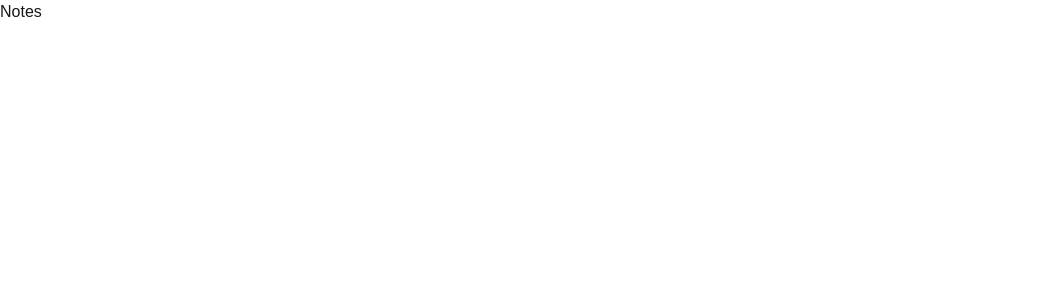
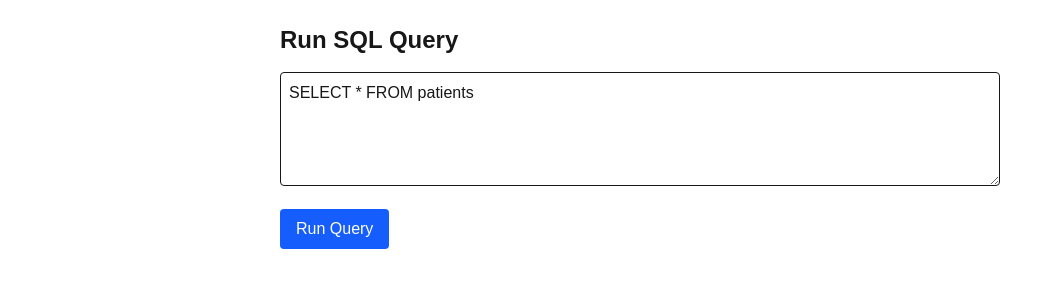
Before and after one commit to Prabhmeetchef/Hippocrates, a Next.js app: page /query in a window 1280 px wide. Shown: the top 300 px of the page, without its empty margins (0-1062 px from the left). Built offline with nearby package versions, Linux system fonts and the light colour scheme.

Commit message:
Setup Query, entry of SQL commands to receive results now possible

```diff
--- a/src/app/query/page.tsx
+++ b/src/app/query/page.tsx
@@ -1,5 +1,71 @@
-export default function Query() {
-    return(
-        <>Notes</>
-    )
+"use client";
+
+import { useState } from "react";
+import { getDb } from "@/lib/db";
+
+export default function QueryPage() {
+  const [sql, setSql] = useState("SELECT * FROM patients");
+  const [results, setResults] = useState<any[] | null>(null);
+  const [error, setError] = useState<string | null>(null);
+
+  const runQuery = async () => {
+    try {
+      const db = await getDb();
+      const res = await db.query(sql);
+      setResults(res.rows);
+      setError(null);
+    } catch (err: any) {
+      setError(err.message);
+      setResults(null);
+    }
+  };
+
+  return (
+    <main className="p-6 max-w-3xl mx-auto">
+      <h1 className="text-2xl font-bold mb-4">Run SQL Query</h1>
+      <textarea
+        className="w-full p-2 border rounded mb-4"
+        rows={4}
+        value={sql}
+        onChange={(e) => setSql(e.target.value)}
+      />
+      <button
+        onClick={runQuery}
+        className="bg-blue-600 text-white px-4 py-2 rounded"
+      >
+        Run Query
+      </button>
+
+      {error && <p className="mt-4 text-red-600">{error}</p>}
+
+      {results && results.length > 0 && (
+        <table className="w-full mt-6 border">
+          <thead className="bg-gray-100">
+            <tr>
+              {Object.keys(results[0]).map((col) => (
+                <th key={col} className="p-2 border-b text-left">
+                  {col}
+                </th>
+              ))}
+            </tr>
+          </thead>
+          <tbody>
+            {results.map((row, i) => (
+              <tr key={i}>
+                {Object.values(row).map((val, j) => (
+                  <td key={j} className="p-2 border-b">
+                    {val === null ? "—" : String(val)}
+                  </td>
+                ))}
+              </tr>
+            ))}
+          </tbody>
+        </table>
+      )}
+
+      {results && results.length === 0 && (
+        <p className="mt-4 text-gray-500 italic">No results found.</p>
+      )}
+    </main>
+  );
 }
```
